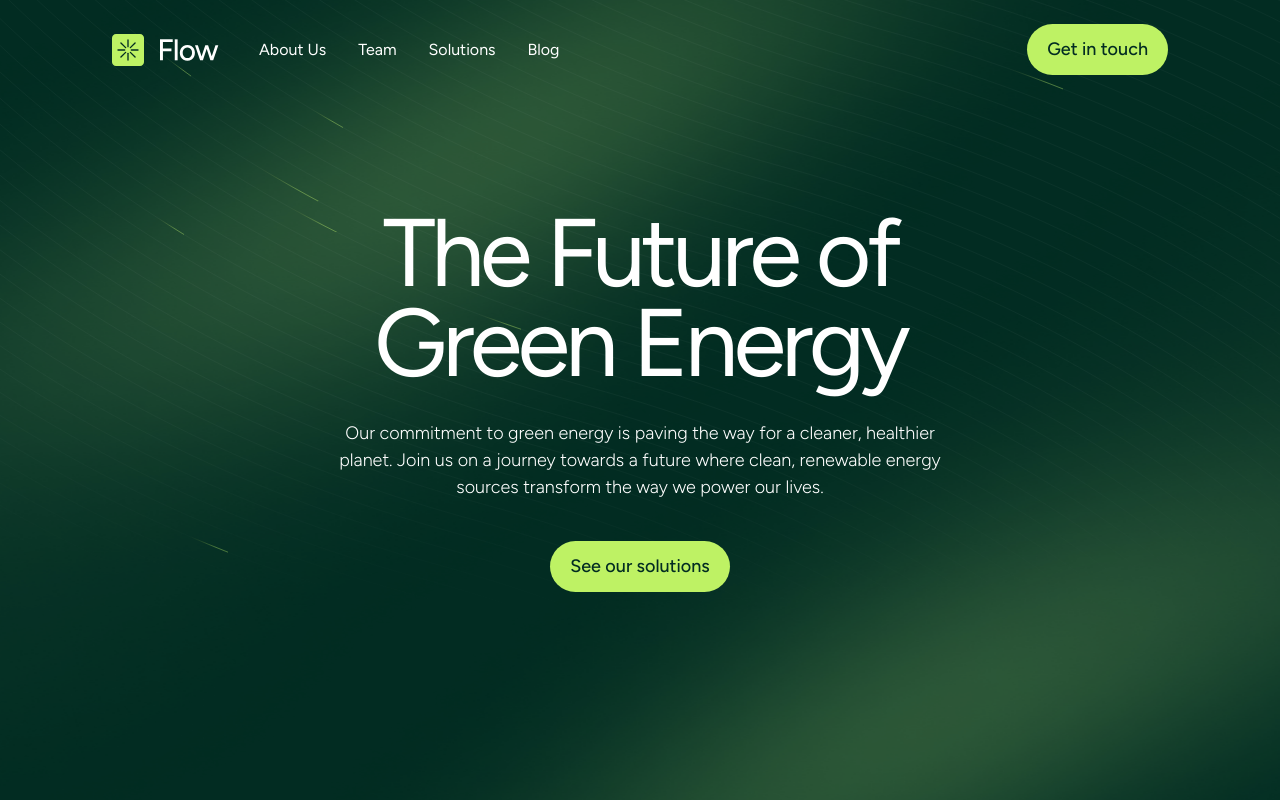
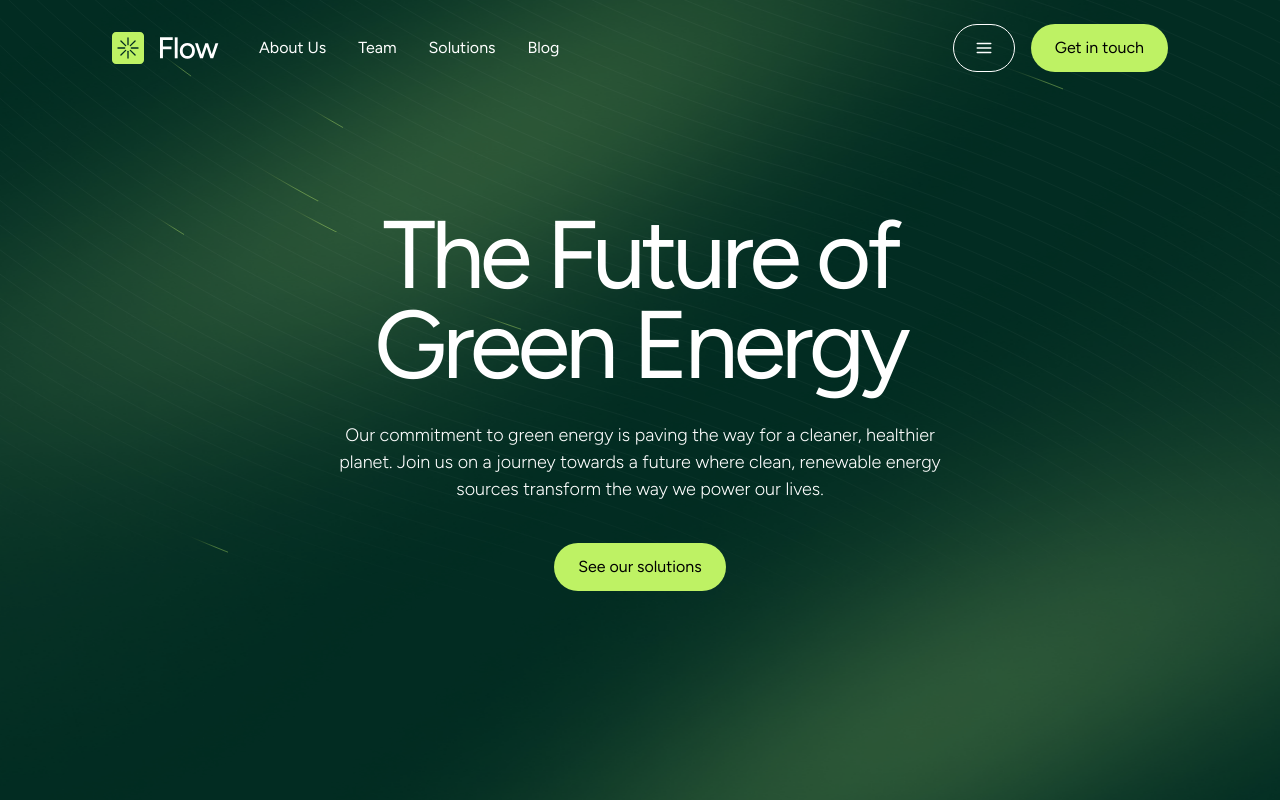
Before and after one commit to Sdem15211/Energy-website, a Next.js app: page / in a window 1280 px wide. Shown: the top 800 px of the page. Built offline with nearby package versions, Linux system fonts and the light colour scheme.

Commit message:
feat: button component

```diff
--- /dev/null
+++ b/components/elements/button/button-styles.tsx
@@ -0,0 +1,24 @@
+import type { VariantProps } from "class-variance-authority";
+import { cva } from "class-variance-authority";
+
+export const buttonStyles = cva("", {
+  variants: {
+    variant: {
+      primary:
+        "py-3 px-3 rounded-full hover:bg-secondary-950 duration-300 hover:text-white",
+      secondary:
+        "bg-primary-300 hover:bg-primary-400 rounded-full px-6 py-3 duration-300",
+      tertiary:
+        "border-2 border-secondary-950 border-solid rounded-full py-3 px-6 hover:bg-secondary-950 duration-300 hover:text-white",
+
+      "tertiary-reversed":
+        "border py-3 px-5 rounded-full text-white hover:bg-primary-300 duration-300 hover:text-black",
+    },
+    size: {
+      sm: "",
+      md: "",
+    },
+  },
+});
+
+export type ButtonStylesProps = VariantProps<typeof buttonStyles>;
--- /dev/null
+++ b/components/elements/button/button.tsx
@@ -0,0 +1,20 @@
+import cx from "clsx";
+import { buttonStyles, ButtonStylesProps } from "./button-styles";
+
+export interface ButtonProps extends ButtonStylesProps {
+  children: React.ReactNode;
+  className?: string;
+  onClick?: () => void;
+}
+
+export const Button = (props: ButtonProps) => {
+  const { className, children, variant, size } = props;
+  return (
+    <button
+      {...props}
+      className={cx(buttonStyles({ variant, size }), className)}
+    >
+      {children}
+    </button>
+  );
+};
--- /dev/null
+++ b/components/elements/button/index.ts
@@ -0,0 +1,2 @@
+export * from "./button";
+export * from "./button-styles";
--- a/components/elements/index.ts
+++ b/components/elements/index.ts
@@ -1,3 +1,4 @@
 export * from "./icons";
 export * from "./heading";
 export * from "./sub-title";
+export * from "./button";
--- a/components/layouts/header/Header.tsx
+++ b/components/layouts/header/Header.tsx
@@ -1,5 +1,5 @@
 "use client";
-import { Logo, Menu } from "@/components";
+import { Button, Logo, Menu } from "@/components";
 import Link from "next/link";
 import React, { useEffect, useState } from "react";
 import cx from "classnames";
@@ -42,15 +42,10 @@ export const Header = () => {
           </nav>
         </div>
         <div className="flex gap-4 z-10">
-          <button
-            onClick={toggleMenu}
-            className="sm:hidden p-3 flex justify-center items-center border rounded-full text-white"
-          >
+          <Button onClick={toggleMenu} variant={"tertiary-reversed"}>
             <Menu />
-          </button>
-          <button className="py-3 px-5 bg-primary-300 text-secondary-950 hover:bg-primary-400 duration-300 rounded-full text-base font-medium">
-            Get in touch
-          </button>
+          </Button>
+          <Button variant={"secondary"}>Get in touch</Button>
         </div>
       </div>
     </header>
--- a/components/sections/blog/Blog.tsx
+++ b/components/sections/blog/Blog.tsx
@@ -1,4 +1,4 @@
-import { Container, Heading, Section, SubTitle } from "@/components";
+import { Button, Container, Heading, Section, SubTitle } from "@/components";
 import Image from "next/image";
 import React from "react";
 
@@ -13,9 +13,7 @@ export const Blog = () => {
             <Heading as="h2" className="text-section leading-none text-white">
               Blog
             </Heading>
-            <button className="border px-6 py-3 rounded-full text-white">
-              See all
-            </button>
+            <Button variant={"tertiary-reversed"}>See all</Button>
           </div>
 
           <div className="grid mt-12 sm:mt-24 md:grid-cols-2 grid-cols-1 gap-8">
--- a/components/sections/hero/Hero.tsx
+++ b/components/sections/hero/Hero.tsx
@@ -1,3 +1,4 @@
+import { Button } from "@/components";
 import { BackgroundBeams } from "@/components/ui/background-beams";
 import Image from "next/image";
 import React from "react";
@@ -16,9 +17,7 @@ export const Hero = () => {
             renewable energy sources transform the way we power our lives.
           </p>
         </div>
-        <button className="py-3 px-5 bg-primary-300 text-secondary-950 hover:bg-primary-400 duration-300 rounded-full text-base font-medium">
-          See our solutions
-        </button>
+        <Button variant={"secondary"}>See our solutions</Button>
       </div>
       <div className="absolute inset-0 overflow-hidden">
         <div className="w-[1500px] h-[800px] absolute top-0 -left-[20%]">
--- a/package.json
+++ b/package.json
@@ -9,6 +9,7 @@
     "lint": "next lint"
   },
   "dependencies": {
+    "class-variance-authority": "^0.7.0",
     "classnames": "^2.5.1",
     "clsx": "^2.1.1",
     "framer-motion": "^11.2.14",
```
Also changed, not shown: 1 other file (tests, documents, lock files or other folders).
